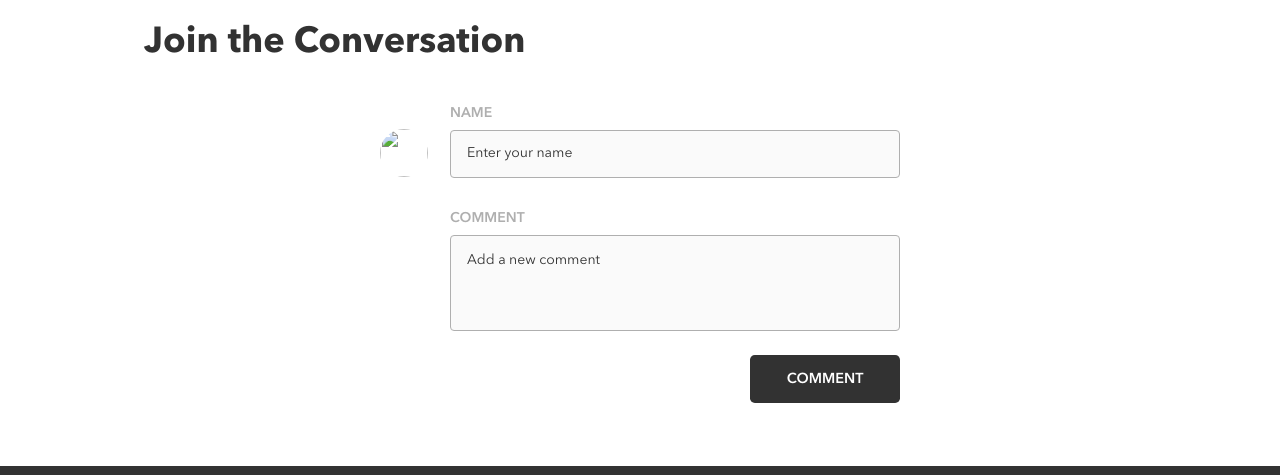
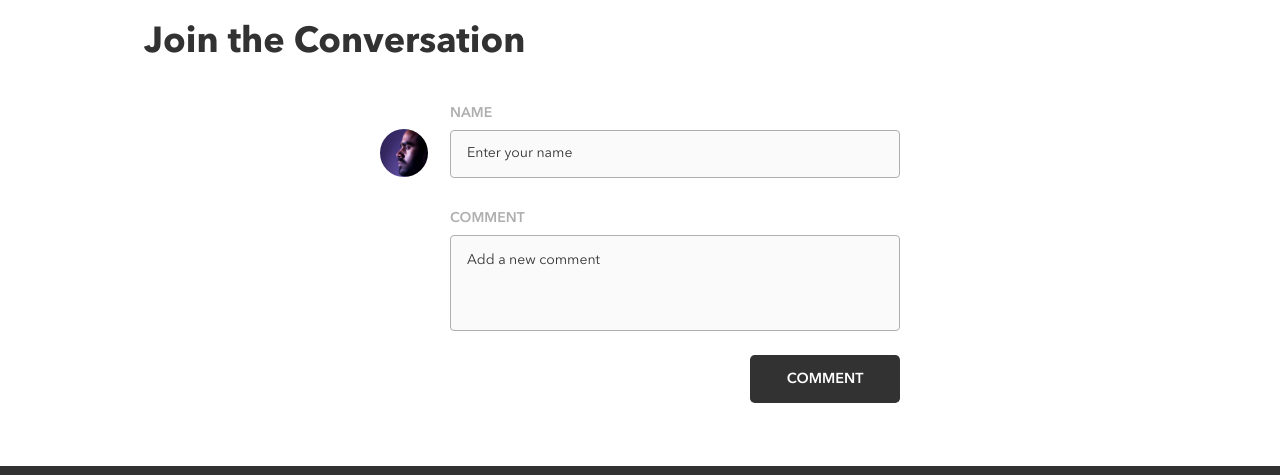
Before and after one commit to ahshtipliyski/bandsite-deploy, a plain HTML site: page index.html in a window 1280 px wide. Shown: the part 2460-2935 px from the top of the page. Drawn offline with nearby package versions, Linux system fonts and the light colour scheme; files that its build step writes are made by us from their sources; the site is published under a folder, as on GitHub Pages, so addresses that start at the root find nothing; no server answers.

Commit message:
Update index.html

```diff
--- a/index.html
+++ b/index.html
@@ -55,7 +55,7 @@
     <h2 class="comment__title">Join the Conversation</h2>
     <div class="comment__name-container">
       <form class="comment__input-container">
-        <img class="comment__image" src="/assets/images/Mohan-muruge.jpg" alt="">
+        <img class="comment__image" src="./assets/images/Mohan-muruge.jpg" alt="">
         <label for="name" class="comment__input-label">NAME</label>
         <input type="text" class="comment__text-container comment__text-container-name" name="name" placeholder="Enter your name"></input>
         <label for="comment" class="comment__input-label">COMMENT</label>
```
